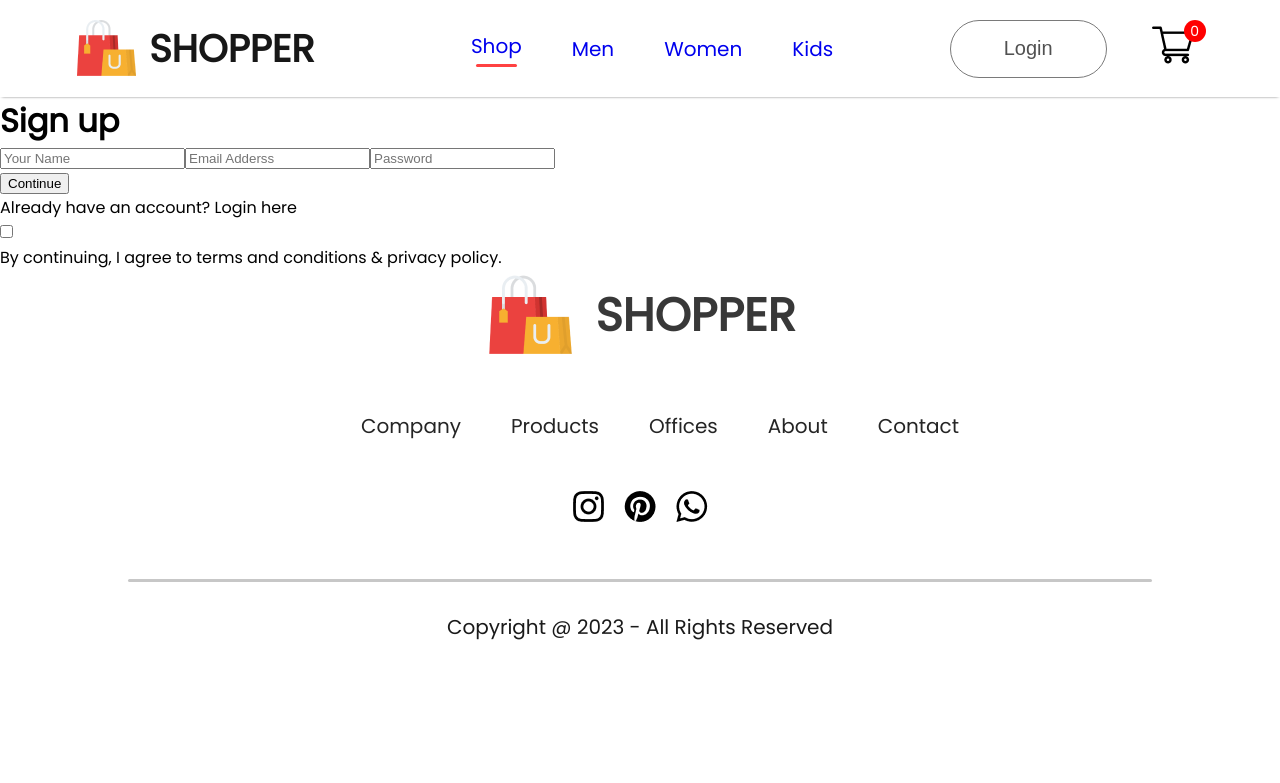
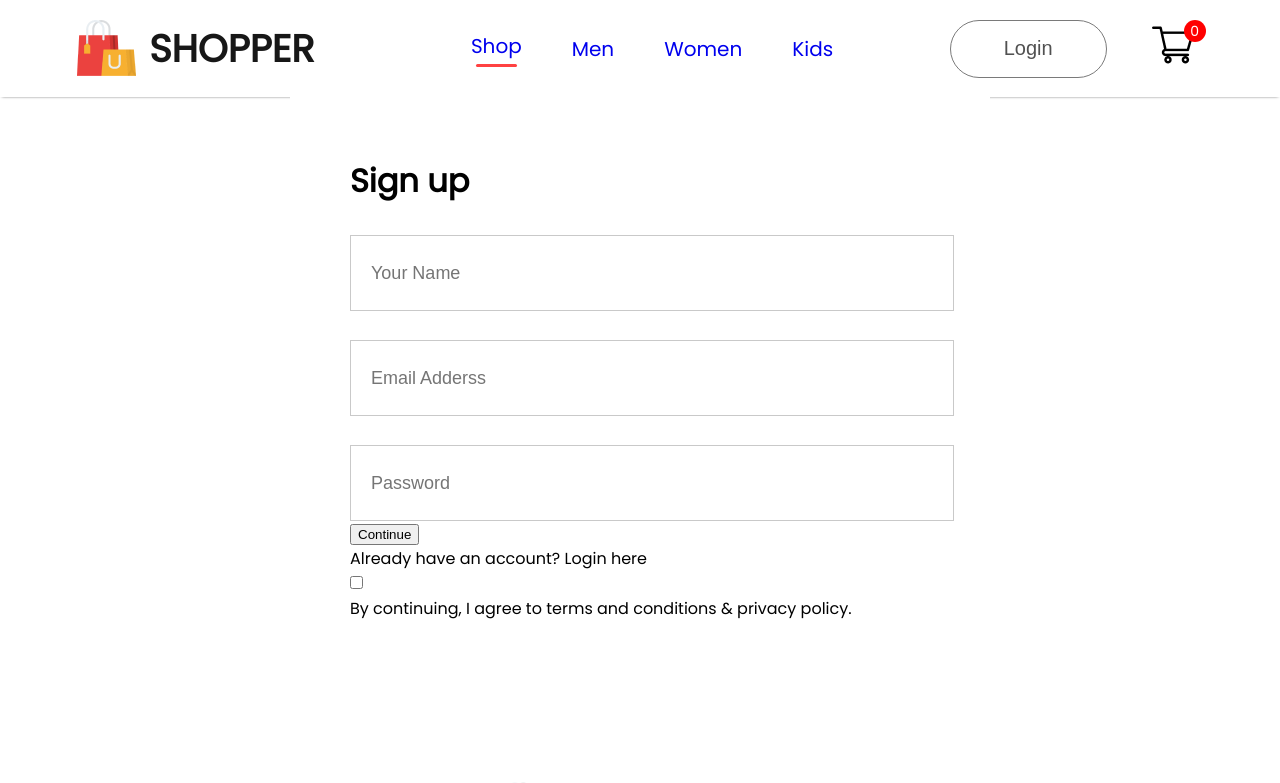
Before and after one commit to Hemant-Mhalsekar/E-Commerce-Website, a React (Create React App) app in the folder frontend/: page /login in a window 1280 px wide. Shown: the top 783 px of the page. Built offline with nearby package versions, Linux system fonts and the light colour scheme.

Commit message:
working on css on the login form

```diff
--- a/frontend/src/Pages/CSS/LoginSignup.css
+++ b/frontend/src/Pages/CSS/LoginSignup.css
@@ -0,0 +1,35 @@
+.loginSignup {
+  width: 100%;
+  height: 80vh;
+  background: #fce3fe;
+  padding-top: 100px;
+}
+
+.loginsignup-container {
+  width: 580px;
+  height: 600px;
+  background: white;
+  margin: auto;
+  padding: 40px 60px;
+}
+
+.loginsignup-container h1 {
+  margin: 20px 0px;
+}
+
+.loginsignup-fields {
+  display: flex;
+  flex-direction: column;
+  gap: 29px;
+  margin-top: 30px;
+}
+
+.loginsignup-fields input{
+    height: 72px;
+    width: 100%;
+    padding-left: 20px;
+    border: 1px solid #c9c9c9;
+    outline: none;
+    color: #5c5c5c;
+    font-size: 18px;
+}
```
